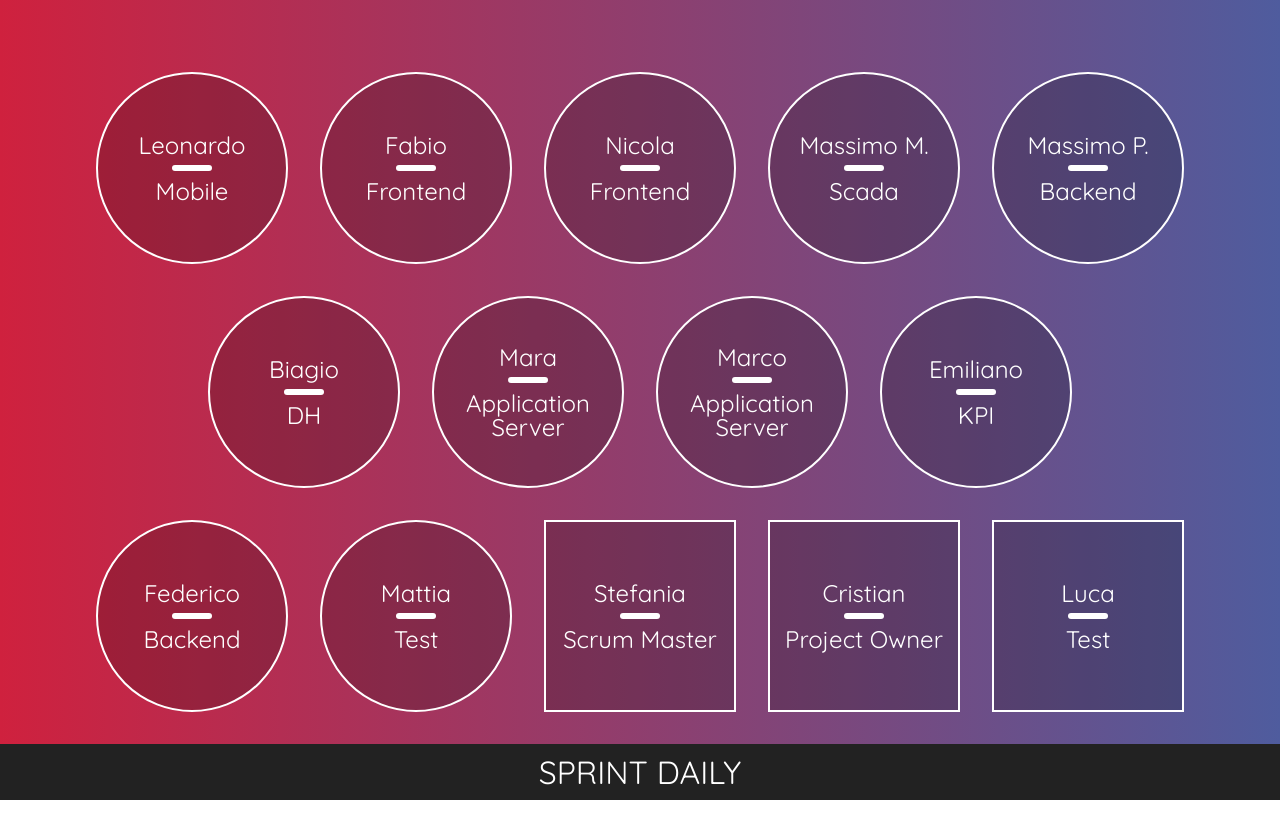
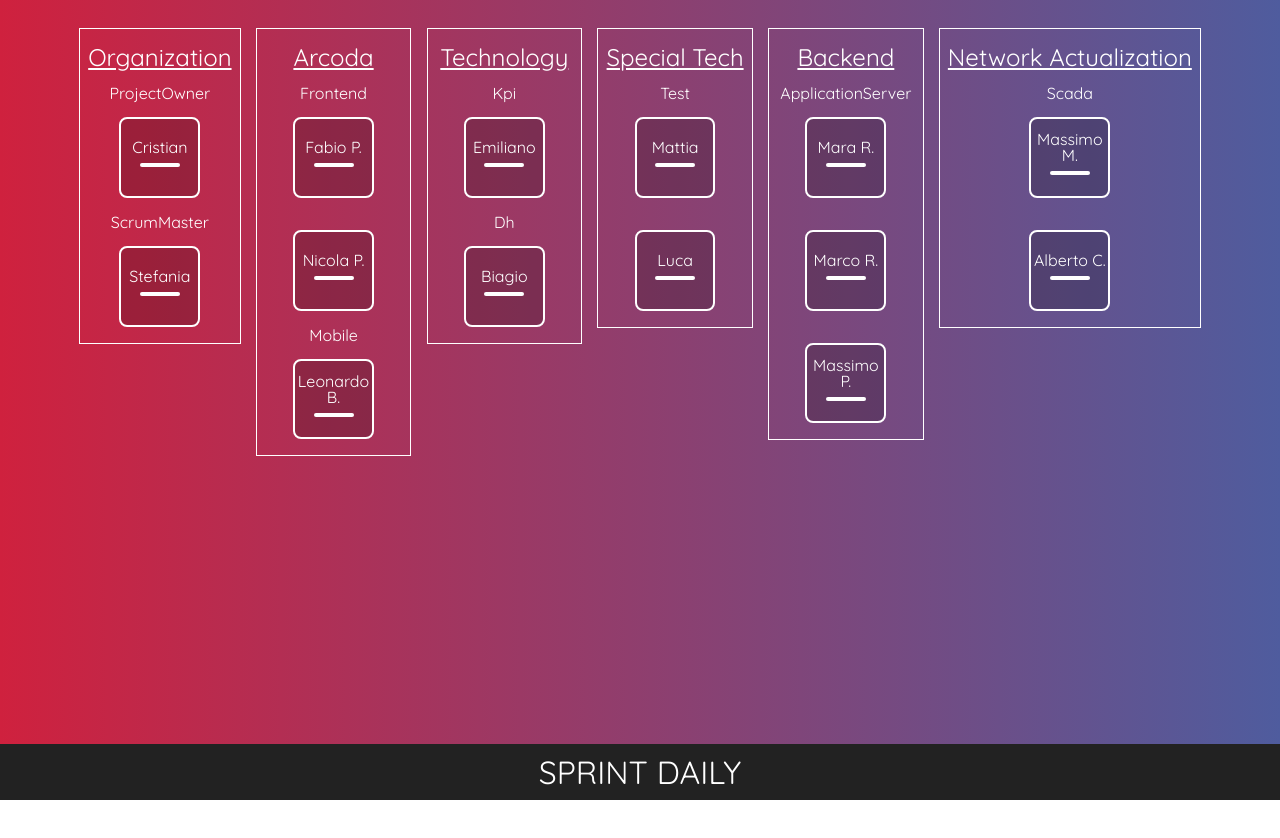
Before and after one commit to nicolapasqua99/nicolapasqualini.it, a Next.js app: page /room/daily in a window 1280 px wide. Shown: the top 838 px of the page. After the commit the page ends 800 px from the top, so only its background shows below. Built offline with nearby package versions, Linux system fonts and the light colour scheme.

Commit message:
Updated room daily page

```diff
--- a/app/room/daily/page.css
+++ b/app/room/daily/page.css
@@ -29,11 +29,15 @@
 div.scrollable {
     position: absolute;
     top: 0;
-    left: 0;
-    width: 100vw;
-    height: 100vh;
+    left: 5vw;
+    width: 90vw;
+    height: calc(100vh - 84px);
     overflow-y: scroll;
-    margin-top: 56px;
+    margin-top: 28px;
+    display: flex;
+    flex-flow: row wrap;
+    align-items: flex-start;
+    justify-content: space-evenly;
 }
 
 header.lateraltitlebox {
@@ -76,11 +80,53 @@ h1.title {
 div.personcontainer {
     position: relative;
     top: 0vh;
-    left: 5vw;
-    width: 90vw;
+    left: 0vw;
     display: flex;
-    flex-flow: row wrap;
+    flex-flow: column;
     justify-content: center;
-    align-content: center;
+    align-items: center;
     z-index: 1;
+    border: 1px solid white;
 }
+div.personcontainer h2{
+    display: flex;
+    flex-flow: row nowrap;
+    justify-content: center;
+    align-items: center;
+    font-size: 24px;
+    color: white;
+    text-transform: capitalize;
+    text-decoration: underline;
+}
+div.personcontainer h3{
+    display: flex;
+    flex-flow: row nowrap;
+    justify-content: center;
+    align-items: center;
+    font-size: 16px;
+    color: white;
+    text-transform: capitalize;
+}
+
+@media only screen and (min-width: 1250px) {
+    div.personcontainer h2{
+        margin: 16px 8px;
+    }
+    div.personcontainer h3{
+        width: 12vw;
+    }
+}
+
+@media only screen and (max-width: 1250px) {
+    div.personcontainer h3{
+        width: 20vw;
+        height: 20vw;
+    }
+}
+
+@media only screen and (max-width: 700px) {
+    div.personcontainer h3{
+        width: 75vw;
+        height: 75vw;
+    }
+}
--- a/app/room/daily/page.tsx
+++ b/app/room/daily/page.tsx
@@ -1,96 +1,103 @@
 import Person from './person'
 
-import { RoomPerson } from '../../(utils)/(models)/room.person.model'
+import { RoomPerson, RoomPersonsObject } from '../../(utils)/(models)/room.person.model'
 
 import './page.css'
 
 export default function Home() {
-    const persons: RoomPerson[] = [
+    const persons: RoomPersonsObject = {
+        mobile: [
             {
-            name: 'Leonardo',
-            role: 'Mobile',
+                name: 'Leonardo B.',
+                show: true,
+                priority: 'normal'
+            }
+        ],
+        frontend: [
+            {
+                name: 'Fabio P.',
                 show: true,
                 priority: 'normal'
             },
             {
-            name: 'Fabio',
-            role: 'Frontend',
+                name: 'Nicola P.',
+                show: true,
+                priority: 'normal'
+            }
+        ],
+        scada: [
+            {
+                name: 'Massimo M.',
                 show: true,
                 priority: 'normal'
             },
             {
-            name: 'Nicola',
-            role: 'Frontend',
+                name: 'Alberto C.',
+                show: true,
+                priority: 'normal'
+            }
+        ],
+        dh: [
+            {
+                name: 'Biagio',
+                show: true,
+                priority: 'normal'
+            }
+        ],
+        applicationServer: [
+
+            {
+                name: 'Mara R.',
                 show: true,
                 priority: 'normal'
             },
             {
-            name: 'Massimo M.',
-            role: 'Scada',
+                name: 'Marco R.',
                 show: true,
                 priority: 'normal'
             },
             {
                 name: 'Massimo P.',
-            role: 'Backend',
+                show: true,
+                priority: 'normal'
+            }
+        ],
+        kpi: [
+            {
+                name: 'Emiliano',
+                show: true,
+                priority: 'normal'
+            }
+        ],
+        test: [
+            {
+                name: 'Mattia',
                 show: true,
                 priority: 'normal'
             },
             {
-            name: 'Biagio',
-            role: 'DH',
-            show: true,
+                name: 'Luca',
+                show: false,
                 priority: 'normal'
-        },
-        {
-            name: 'Mara',
-            role: 'Application Server',
-            show: true,
-            priority: 'normal'
-        },
-        {
-            name: 'Marco',
-            role: 'Application Server',
-            show: true,
-            priority: 'normal'
-        },
-        {
-            name: 'Emiliano',
-            role: 'KPI',
-            show: true,
-            priority: 'normal'
-        },
-        {
-            name: 'Federico',
-            role: 'Backend',
-            show: true,
-            priority: 'normal'
-        },
-        {
-            name: 'Mattia',
-            role: 'Test',
-            show: true,
-            priority: 'normal'
-        },
+            }
+        ],
+        scrumMaster: [
             {
                 name: 'Stefania',
-            role: 'Scrum Master',
                 show: true,
                 priority: 'low'
-        },
+            }
+
+        ],
+        projectOwner: [
             {
                 name: 'Cristian',
-            role: 'Project Owner',
                 show: true,
-            priority: 'low'
-        },
-        {
-            name: 'Luca',
-            role: 'Test',
-            show: false,
                 priority: 'low'
             }
         ]
+    }
+
 
     return (
         <main>
@@ -99,7 +106,56 @@ export default function Home() {
                     <h1 className="title">sprint daily</h1>
                 </header>
                 <div className="personcontainer">
-                    {persons.map((person: RoomPerson, index: number) => (
+                    <h2>Organization</h2>
+                    <h3>projectOwner</h3>
+                    {persons['projectOwner'].map((person: RoomPerson, index: number) => (
+                        <Person key={index} index={index} person={person} />
+                    ))}
+                    <h3>scrumMaster</h3>
+                    {persons['scrumMaster'].map((person: RoomPerson, index: number) => (
+                        <Person key={index} index={index} person={person} />
+                    ))}
+                </div>
+                <div className="personcontainer">
+                    <h2>Arcoda</h2>
+                    <h3>frontend</h3>
+                    {persons['frontend'].map((person: RoomPerson, index: number) => (
+                        <Person key={index} index={index} person={person} />
+                    ))}
+                    <h3>mobile</h3>
+                    {persons['mobile'].map((person: RoomPerson, index: number) => (
+                        <Person key={index} index={index} person={person} />
+                    ))}
+                </div>
+                <div className="personcontainer">
+                    <h2>Technology</h2>
+                    <h3>kpi</h3>
+                    {persons['kpi'].map((person: RoomPerson, index: number) => (
+                        <Person key={index} index={index} person={person} />
+                    ))}
+                    <h3>dh</h3>
+                    {persons['dh'].map((person: RoomPerson, index: number) => (
+                        <Person key={index} index={index} person={person} />
+                    ))}
+                </div>
+                <div className="personcontainer">
+                    <h2>Special tech</h2>
+                    <h3>test</h3>
+                    {persons['test'].map((person: RoomPerson, index: number) => (
+                        <Person key={index} index={index} person={person} />
+                    ))}
+                </div>
+                <div className="personcontainer">
+                    <h2>Backend</h2>
+                    <h3>applicationServer</h3>
+                    {persons['applicationServer'].map((person: RoomPerson, index: number) => (
+                        <Person key={index} index={index} person={person} />
+                    ))}
+                </div>
+                <div className="personcontainer">
+                    <h2>Network actualization</h2>
+                    <h3>scada</h3>
+                    {persons['scada'].map((person: RoomPerson, index: number) => (
                         <Person key={index} index={index} person={person} />
                     ))}
                 </div>
--- a/app/room/daily/person.tsx
+++ b/app/room/daily/person.tsx
@@ -15,21 +15,15 @@ const PersonContainer = styled.div<{ talks: boolean }>`
     align-items: center;
     justify-content: center;
     &.low {
-        border-radius: 0%;
+        border-radius: 10%;
     }
     &.normal {
-        border-radius: 50%;
-    }
-    &.margin-left-half {
-        margin-left: calc(7.5vw + 16px);
-    }
-    &.margin-right-half {
-        margin-right: calc(7.5vw + 16px);
+        border-radius: 10%;
     }
     & span.tick {
         position: absolute;
-        width: 50px;
-        height: 50px;
+        width: 30px;
+        height: 30px;
         transition: .4s ease all;
         clip-path: polygon(0% 70%, 30% 100%, 100% 30%, 85% 15%, 30% 70%, 15% 55%);
         opacity: ${props => (props.talks ? '1' : '0')};
@@ -37,7 +31,7 @@ const PersonContainer = styled.div<{ talks: boolean }>`
     }
     & span.dot {
         width: 40px;
-        height: 6px;
+        height: 4px;
         margin: 8px;
         border-radius: 3px;
         transition: .4s ease all;
@@ -45,28 +39,25 @@ const PersonContainer = styled.div<{ talks: boolean }>`
     }
     & p {
         width: 100%;
-        font-size: 24px;
+        font-size: 16px;
         text-align: center;
     }
     ::selection {
         transition: .4s ease all;
         color: ${props => (props.talks ? 'rgb(255, 255, 255, .2)' : 'rgb(255, 255, 255, 1)')};
     }
-
     @media only screen and (min-width: 1250px) {
         & {
-            width: calc(15vw - 4px);
-            height: calc(15vw - 4px);
+            width: 6vw;
+            height: 6vw;
         }
     }
-
     @media only screen and (max-width: 1250px) {
         & {
             width: 25vw;
             height: 25vw;
         }
     }
-
     @media only screen and (max-width: 700px) {
         & {
             width: 75vw;
@@ -80,9 +71,6 @@ export default function Person(props: any) {
 
     let className: string = props.person.priority;
 
-    if (props.index == 5) className += ' margin-left-half'
-    else if (props.index == 8) className += ' margin-right-half'
-
     return (
         <PersonContainer className={className} talks={talked} onClick={() => setTalked(!talked)}>
             <span className="tick" />
```
Also changed, not shown: app/(utils)/(models)/room.person.model.ts (+12 -1 lines). Lines whose indentation alone changed are shown as unchanged.
